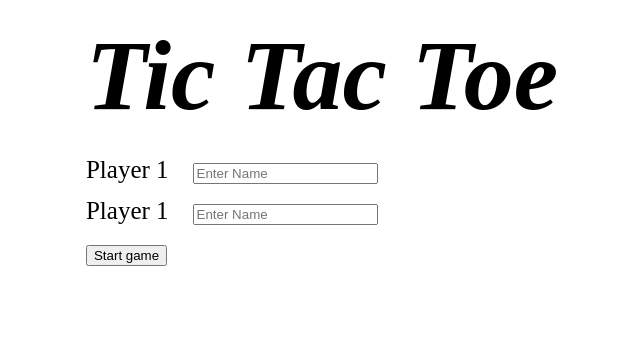
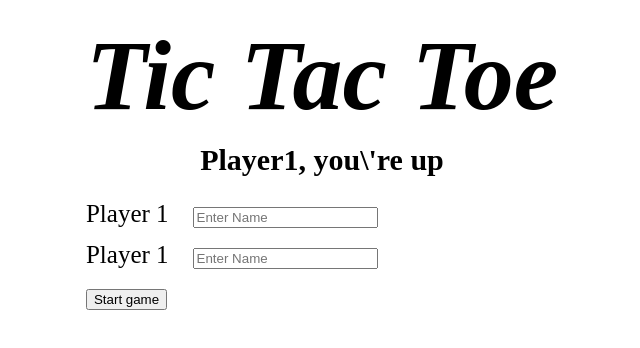
Before and after one commit to acciojob/tictactoe-arindam0011, a website: page main.html in a window 1280 px wide. Shown: the whole page, without its empty margins (318-958 px from the left). Drawn offline with Linux system fonts and the light colour scheme.

Commit message:
created a submission

```diff
--- a/main.html
+++ b/main.html
@@ -10,7 +10,7 @@
 	<!-- the entire body must be written by student -->
 	<div id="nameCont">
 	<h1  id="nmhd">Tic Tac Toe</h1>
-		<p class="message" id="h3"></p>
+		<h3 class="message" id="h3">Player1, you\'re up</h3>
 	<label>Player 1</label>
 	<input id="player1" type="text" placeholder="Enter Name"></input><br>
 	<label>Player 1</label>
```
